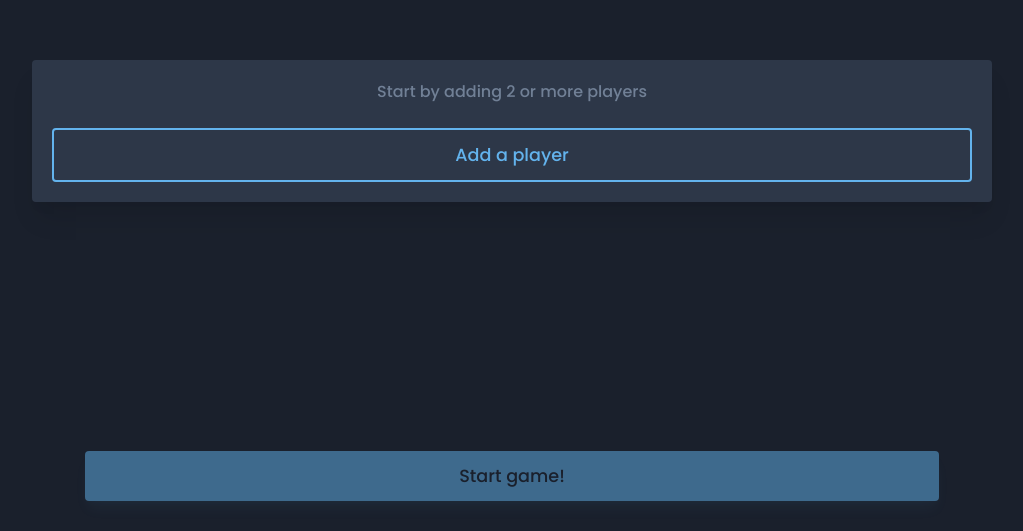
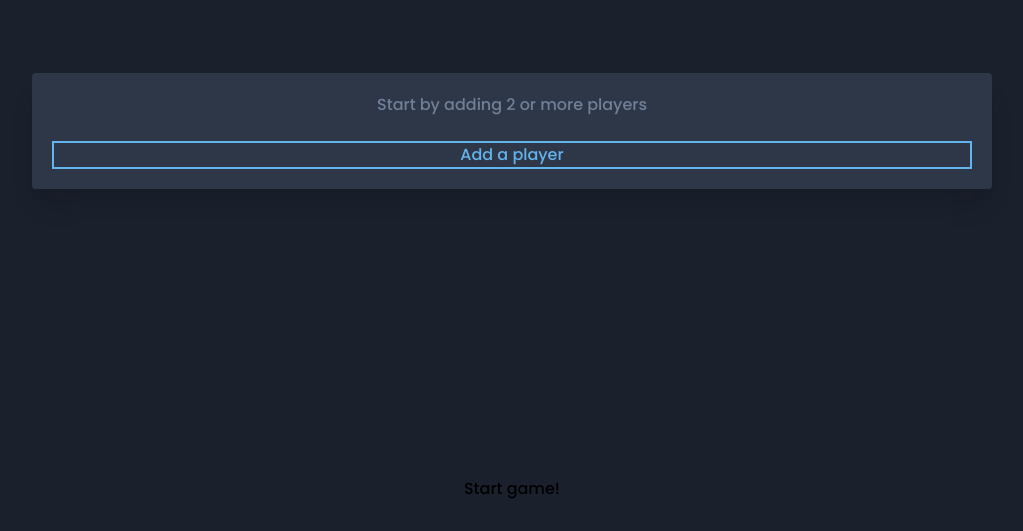
Before and after one commit to blenderskool/game-pay, a Vue app: page / in a window 1280 px wide. Shown: the part 269-800 px from the top of the page, without its empty margins (128-1151 px from the left). Built offline with nearby package versions, Linux system fonts and the light colour scheme.

Commit message:
Add Button component

```diff
--- a/src/assets/css/tailwind.css
+++ b/src/assets/css/tailwind.css
@@ -5,7 +5,7 @@
 
 @tailwind utilities;
 
-
+/*
 button {
   font-weight: 500;
   padding: 0.75rem 1rem;
@@ -14,13 +14,4 @@ button {
   outline: none;
   cursor: pointer;
   font-size: 1.1rem;
-}
-button:disabled {
-  opacity: 0.5;
-}
-button.primary {
-  background-color: #63b3ed;
-  color: #ffffff;
-  box-shadow: 0 10px 15px -3px rgba(99, 179, 237,.1),0 4px 6px -2px rgba(99, 179, 237,.06);
-  @apply text-gray-900
-}
+}*/
--- /dev/null
+++ b/src/components/Button.vue
@@ -0,0 +1,32 @@
+<template>
+  <button
+    class="text-lg focus:outline-none font-medium py-3 px-4 rounded disabled:opacity-50"
+    :class="{
+      // 'bg-green-400': this.variant === 'primary' && this.success,
+      // 'bg-red-400': this.variant === 'primary' && this.danger,
+      // 'bg-blue-400': this.variant === 'primary' && !this.success && !this.danger,
+      'shadow-lg text-gray-900': this.variant === 'primary',
+
+      // 'border-green-400 text-green-400': this.variant === 'secondary' && this.success,
+      // 'border-red-400 text-red-400': this.variant === 'secondary' && this.danger,
+      // 'border-blue-400 text-blue-400': this.variant === 'secondary' && !this.success && !this.danger,
+      'bg-transparent border-2 border-solid': this.variant === 'secondary',
+    }"
+    v-bind="$attrs"
+    v-on="$listeners"
+  >
+    <slot />
+  </button>
+</template>
+
+<script>
+export default {
+  name: 'Button',
+  props: {
+    variant: {
+      type: String,
+      default: 'primary',
+    },
+  },
+}
+</script>
```
Also changed, not shown: tailwind.js.
